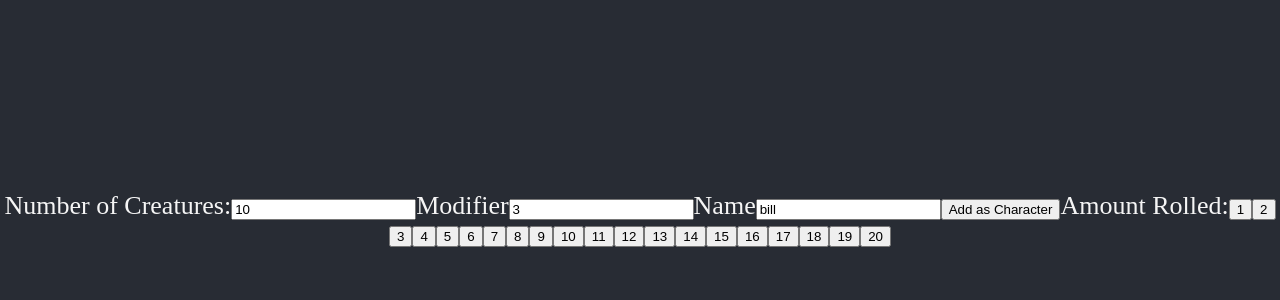
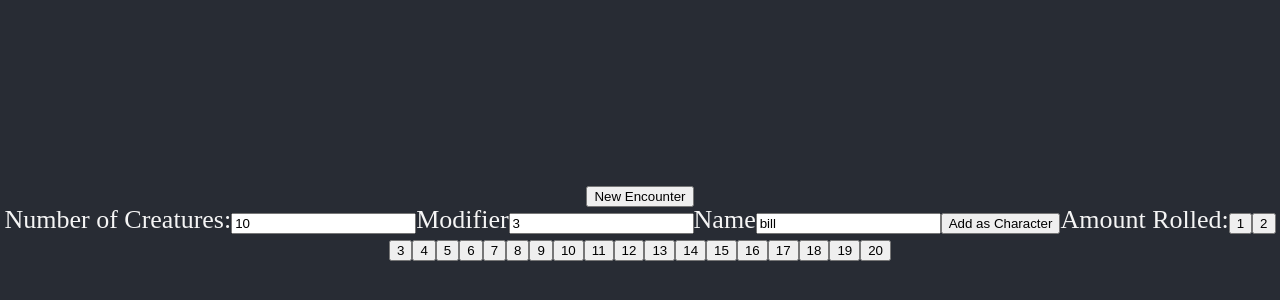
Before and after one commit to checol70/TurnTracker, a React (Create React App) app: page / in a window 1280 px wide. Shown: the part 180-480 px from the top of the page. Built offline with nearby package versions, Linux system fonts and the light colour scheme.

Commit message:
Added encounter button

```diff
--- a/src/Page/TurnTracker/TurnTracker.js
+++ b/src/Page/TurnTracker/TurnTracker.js
@@ -103,7 +103,11 @@ class TurnTracker extends Component {
     this.sortInitiative(state.initiative)
     this.setState(state);
   };
-
+  newEncounter=()=>{
+    const state = this.state;
+    state.initiative = [];
+    this.setState(state);
+  }
   remove = index => {
     let state = this.state;
     state.initiative.splice(index, 1);
@@ -235,6 +239,7 @@ class TurnTracker extends Component {
   render() {
     return (
       <div>
+        <button onClick={()=>this.newEncounter()}>New Encounter</button>
         <div className="turn-holder">{this.showInitiative()}</div>
 
         <label>Number of Creatures:</label>
```
